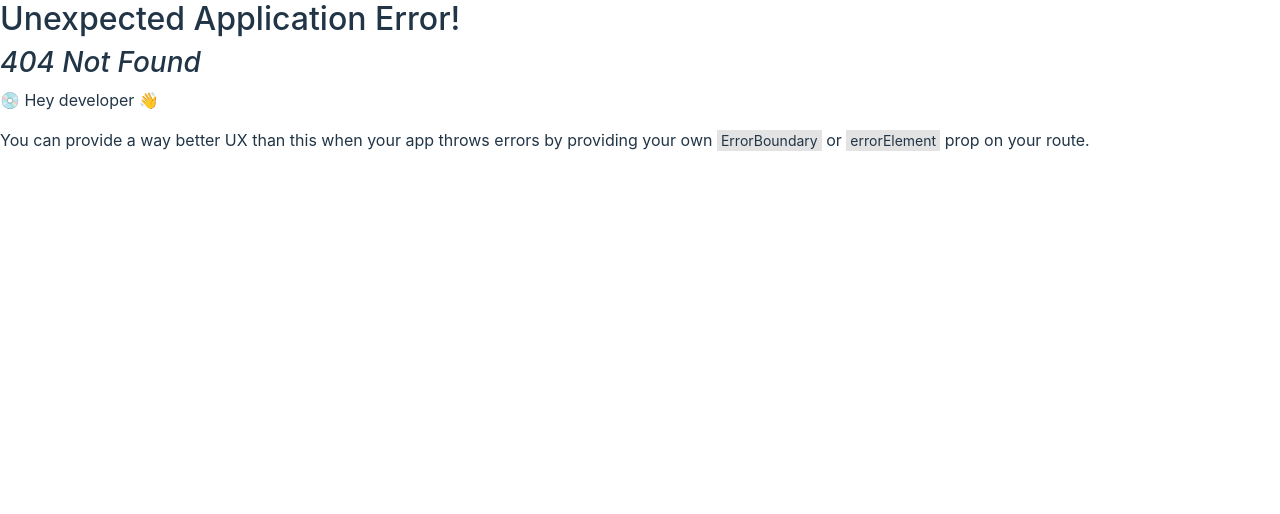
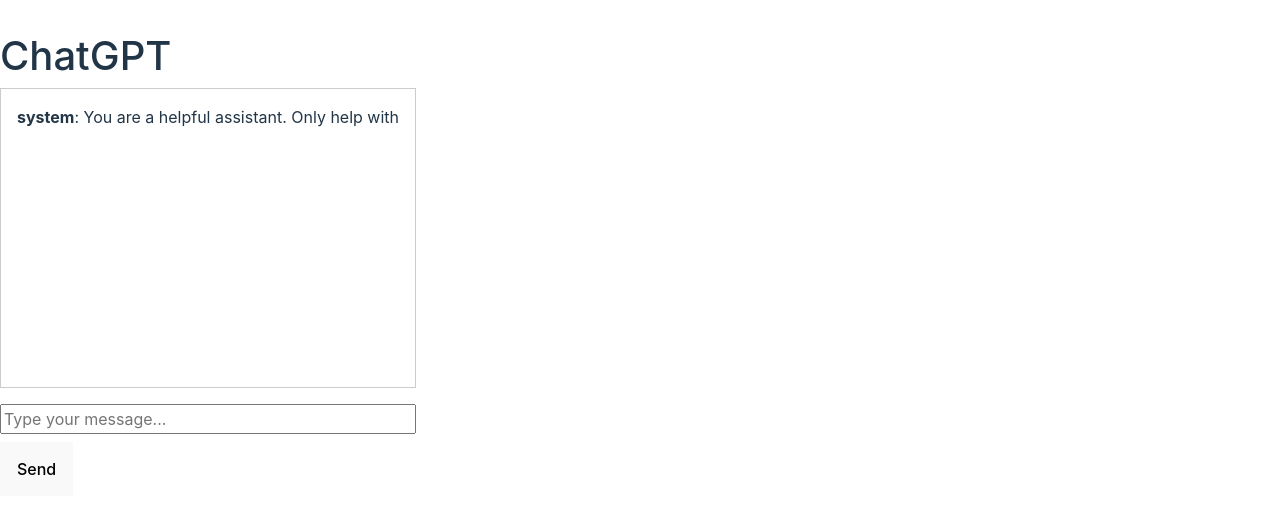
Before and after one commit to nshark/EduLLM-Hub, a React (Vite) app: page /chats/1 in a window 1280 px wide. Before the commit this address had no page. Shown: the top 514 px of the page. Built offline with nearby package versions, Linux system fonts and the light colour scheme.

Commit message:
final commit

```diff
--- a/package.json
+++ b/package.json
@@ -14,6 +14,7 @@
     "bootstrap": "^5.3.3",
     "jquery": "^3.7.1",
     "jwt-decode": "^4.0.0",
+    "openai": "^4.81.0",
     "popper.js": "^1.16.1",
     "react": "^18.3.1",
     "react-bootstrap": "^2.10.4",
--- /dev/null
+++ b/src/components/ChatPage/ChatPage.tsx
@@ -0,0 +1,79 @@
+import { useState, FormEvent } from 'react';
+import { useParams } from 'react-router-dom';
+
+interface Message {
+  role: string;
+  content: string;
+}
+
+export default function ChatPage() {
+    const id = useParams()['id'];
+    var nameOfClass = ""
+    //TODO replace witb call to backend
+    const listOfDoom = [{ text: "Linear Algebra", id: "2md3m43k" }, { text: "Advanced AI", id: "24kjro5" }]
+    listOfDoom.forEach(element => {
+        if(element.id == id){
+            nameOfClass = element.text;
+        }
+    });
+  const [messages, setMessages] = useState<Message[]>([
+    { role: 'system', content: 'You are a helpful assistant. Only help with ' + nameOfClass},
+  ]);
+  const [userInput, setUserInput] = useState('');
+
+  const handleSubmit = async (e: FormEvent) => {
+    e.preventDefault();
+
+    const updatedMessages = [...messages, { role: 'user', content: userInput }];
+    setMessages(updatedMessages);
+    setUserInput('');
+
+    const response = await fetch('https://api.openai.com/v1/chat/completions', {
+      method: 'POST',
+      headers: {
+        'Content-Type': 'application/json',
+        Authorization: `Bearer ${process.env.REACT_APP_OPENAI_API_KEY}`,
+      },
+      body: JSON.stringify({
+        model: 'gpt-3.5-turbo',
+        messages: updatedMessages,
+      }),
+    });
+
+    const data = await response.json();
+    const assistantReply = data.choices[0].message.content;
+
+    setMessages([...updatedMessages, { role: 'assistant', content: assistantReply }]);
+  };
+
+  return (
+    <div style={{ margin: '2rem auto', maxWidth: '600px' }}>
+      <h1>ChatGPT</h1>
+      <div
+        style={{
+          border: '1px solid #ccc',
+          padding: '1rem',
+          minHeight: '300px',
+          overflowY: 'auto',
+          marginBottom: '1rem',
+        }}
+      >
+        {messages.map((msg, index) => (
+          <div key={index}>
+            <strong>{msg.role}</strong>: {msg.content}
+          </div>
+        ))}
+      </div>
+      <form onSubmit={handleSubmit}>
+        <input
+          type="text"
+          value={userInput}
+          onChange={(e) => setUserInput(e.target.value)}
+          placeholder="Type your message..."
+          style={{ width: '100%', marginBottom: '0.5rem' }}
+        />
+        <button type="submit">Send</button>
+      </form>
+    </div>
+  );
+}
--- a/src/components/LandingPageElements/LoginPage.tsx
+++ b/src/components/LandingPageElements/LoginPage.tsx
@@ -20,14 +20,7 @@ export function usePersistedState<T>(key: string, defaultValue: T): [T, React.Di
   if (typeof window === 'undefined') {
     throw new Error('usePersistedState must be used within a client-side component');
   }
-  let state, setState = null;
-  try{
-    [state, setState] = useState<T>(getPersistedState(key, defaultValue));
-  }
-  catch(error){
-    console.log(error);
-    [state, setState] = useState<T>(defaultValue);
-  }
+  let [state, setState] = useState<T>(getPersistedState(key, defaultValue));
   useEffect(() => {
     try {
       localStorage.setItem(key, JSON.stringify(state));
--- a/src/components/NavbarElements/Navbar.tsx
+++ b/src/components/NavbarElements/Navbar.tsx
@@ -27,7 +27,7 @@ function Navbar({ isLoggedIn, onLogout }: { isLoggedIn: boolean, onLogout: (e: R
                     <Nav.Link href="/">Home</Nav.Link>
                     <Nav.Link href="/profile">Profile</Nav.Link>
                     <NavDropdown title="Chats" id="collapsible-nav-dropdown">
-                        {chats.map((element) => {return(<NavDropdown.Item href={"/chats?id="+element.id}>{element.text}</NavDropdown.Item>)})}
+                        {chats.map((element) => {return(<NavDropdown.Item href={"/chats/"+element.id}>{element.text}</NavDropdown.Item>)})}
                     </NavDropdown>
                     <Button onClick={onLogout}>Logout</Button>
                 </Nav>) : (
--- a/src/main.tsx
+++ b/src/main.tsx
@@ -3,6 +3,7 @@ import { createRoot } from 'react-dom/client'
 import { createBrowserRouter, RouterProvider } from 'react-router-dom'
 import './index.css'
 import LandingPage from './components/LandingPageElements/LandingPage'
+import ChatPage from './components/ChatPage/ChatPage'
 
 
 
@@ -23,7 +24,10 @@ const router = createBrowserRouter([
     path: "/",
     element: <LandingPage/>,
   },
-
+  {
+    path: '/chats/:id',
+    element: <ChatPage/>
+  }
 ]);
 createRoot(document.getElementById('root')!).render(
   <StrictMode>
```
Also changed, not shown: 2 other files (tests, documents, lock files or other folders).
